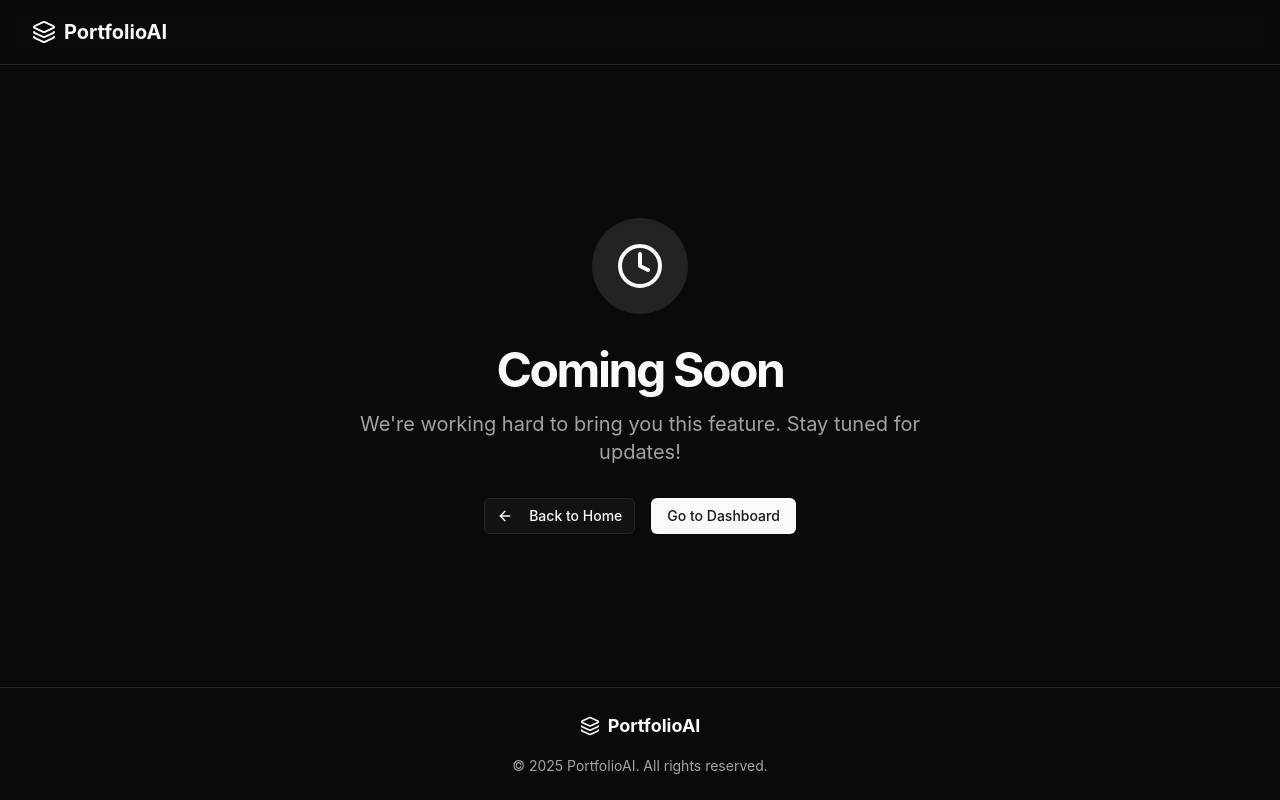
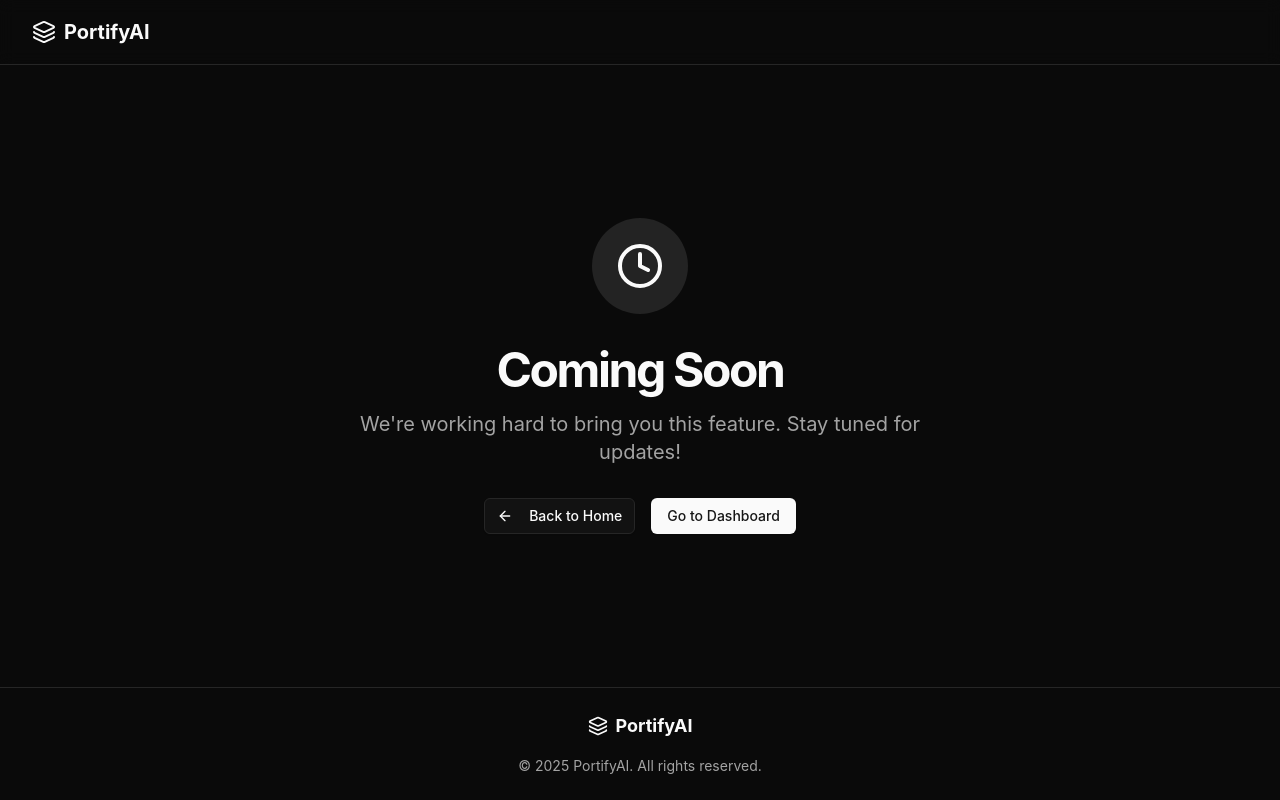
Before and after one commit to KushalSharmaGit/PortifyAI, a React (Vite) app in the folder client/: page /commingsoon in a window 1280 px wide. Built offline with nearby package versions, Linux system fonts and the light colour scheme.

Commit message:
Renamed the website

```diff
--- a/client/src/Pages/CommingSoon.jsx
+++ b/client/src/Pages/CommingSoon.jsx
@@ -11,7 +11,7 @@ const CommingSoon = () => {
               <div className="flex items-center gap-2">
                 <Link to="/" className="flex items-center gap-2">
                   <Layers className="h-6 w-6 text-primary" />
-                  <span className="text-xl font-bold">PortfolioAI</span>
+                  <span className="text-xl font-bold">PortifyAI</span>
                 </Link>
               </div>
             </div>
@@ -51,10 +51,10 @@ const CommingSoon = () => {
             <div className="container flex flex-col items-center justify-center gap-4 text-center">
               <div className="flex items-center gap-2">
                 <Layers className="h-5 w-5 text-primary" />
-                <span className="text-lg font-bold">PortfolioAI</span>
+                <span className="text-lg font-bold">PortifyAI</span>
               </div>
               <p className="text-sm text-muted-foreground">
-                © {new Date().getFullYear()} PortfolioAI. All rights reserved.
+                © {new Date().getFullYear()} PortifyAI. All rights reserved.
               </p>
             </div>
           </footer>
--- a/client/src/Pages/LandingPage.jsx
+++ b/client/src/Pages/LandingPage.jsx
@@ -242,7 +242,7 @@ function LandingPage() {
                 <div className="inline-block rounded-lg bg-primary/10 px-3 py-1 text-sm text-primary">Testimonials</div>
                 <h2 className="text-3xl font-bold tracking-tighter md:text-4xl/tight">What our users are saying</h2>
                 <p className="max-w-[900px] text-muted-foreground md:text-xl/relaxed lg:text-base/relaxed xl:text-xl/relaxed">
-                  Join thousands of professionals who have transformed their online presence with PortfolioAI.
+                  Join thousands of professionals who have transformed their online presence with PortifyAI.
                 </p>
               </div>
             </div>
@@ -265,7 +265,7 @@ function LandingPage() {
                     ))}
                   </div>
                   <p className="text-muted-foreground">
-                    "I spent weeks trying to build my own portfolio before finding PortfolioAI. Within 10 minutes, I had
+                    "I spent weeks trying to build my own portfolio before finding PortifyAI. Within 10 minutes, I had
                     a professional site that perfectly showcased my work. Landed a new client the next day!"
                   </p>
                 </div>
@@ -298,7 +298,7 @@ function LandingPage() {
                   </div>
                   <p className="text-muted-foreground">
                     "As a developer, I wanted a portfolio that showed my skills without spending days coding it.
-                    PortfolioAI delivered exactly what I needed with minimal effort. The customization options are
+                    PortifyAI delivered exactly what I needed with minimal effort. The customization options are
                     fantastic."
                   </p>
                 </div>
@@ -380,7 +380,7 @@ function LandingPage() {
                   </li>
                   <li className="flex items-center">
                     <CheckCircle className="mr-2 h-4 w-4 text-primary" />
-                    <span>PortfolioAI subdomain</span>
+                    <span>PortifyAI subdomain</span>
                   </li>
                   <li className="flex items-center">
                     <CheckCircle className="mr-2 h-4 w-4 text-primary" />
@@ -482,7 +482,7 @@ function LandingPage() {
                   Ready to create your portfolio?
                 </h2>
                 <p className="max-w-[900px] md:text-xl/relaxed lg:text-base/relaxed xl:text-xl/relaxed">
-                  Join thousands of professionals who have transformed their online presence with PortfolioAI.
+                  Join thousands of professionals who have transformed their online presence with PortifyAI.
                 </p>
               </div>
               <div className="mx-auto w-full max-w-sm space-y-2">
--- a/client/src/Pages/LoginPage.jsx
+++ b/client/src/Pages/LoginPage.jsx
@@ -66,7 +66,7 @@ function LoginPage() {
           <div className="flex flex-col items-center space-y-2 text-center">
             <Link to="/" className="flex items-center gap-2">
               <Layers className="h-8 w-8 text-primary" />
-              <span className="text-2xl font-bold">PortfolioAI</span>
+              <span className="text-2xl font-bold">PortifyAI</span>
             </Link>
             <h1 className="text-2xl font-bold">Welcome back</h1>
             <p className="text-sm text-muted-foreground">Enter your credentials to access your account</p>
--- a/client/src/Pages/NotFound.jsx
+++ b/client/src/Pages/NotFound.jsx
@@ -11,7 +11,7 @@ const NotFound = () => {
               <div className="flex items-center gap-2">
                 <Link to="/" className="flex items-center gap-2">
                   <Layers className="h-6 w-6 text-primary" />
-                  <span className="text-xl font-bold">PortfolioAI</span>
+                  <span className="text-xl font-bold">PortifyAI</span>
                 </Link>
               </div>
             </div>
@@ -59,10 +59,10 @@ const NotFound = () => {
             <div className="container flex flex-col items-center justify-center gap-4 text-center">
               <div className="flex items-center gap-2">
                 <Layers className="h-5 w-5 text-primary" />
-                <span className="text-lg font-bold">PortfolioAI</span>
+                <span className="text-lg font-bold">PortifyAI</span>
               </div>
               <p className="text-sm text-muted-foreground">
-                © {new Date().getFullYear()} PortfolioAI. All rights reserved.
+                © {new Date().getFullYear()} PortifyAI. All rights reserved.
               </p>
             </div>
           </footer>
--- a/client/src/Pages/PortfolioOne.jsx
+++ b/client/src/Pages/PortfolioOne.jsx
@@ -57,7 +57,7 @@ const PortfolioOne = () => {
             <div className="container flex h-16 items-center justify-between">
                 <div className="font-bold text-xl">
                 <Link to="/" className="flex items-center gap-2">
-                    <span>PortfolioAI</span>
+                    <span>PortifyAI</span>
                 </Link>
                 </div>
                 <nav className="hidden md:flex gap-6">
--- a/client/src/Pages/SignUpPage.jsx
+++ b/client/src/Pages/SignUpPage.jsx
@@ -62,7 +62,7 @@ const SignUpPage = () => {
               <div className="flex flex-col items-center space-y-2 text-center">
                 <Link to="/" className="flex items-center gap-2">
                   <Layers className="h-8 w-8 text-primary" />
-                  <span className="text-2xl font-bold">PortfolioAI</span>
+                  <span className="text-2xl font-bold">PortifyAI</span>
                 </Link>
                 <h1 className="text-2xl font-bold">Welcome</h1>
                 <p className="text-sm text-muted-foreground">Enter your credentials to create your account</p>
--- a/client/src/components/DashboardHeader.jsx
+++ b/client/src/components/DashboardHeader.jsx
@@ -24,7 +24,7 @@ export default function DashboardHeader() {
         <div className="flex items-center gap-2">
           <Link to="/" className="flex items-center gap-2">
             <Layers className="h-6 w-6 text-primary" />
-            <span className="text-xl font-bold">PortfolioAI</span>
+            <span className="text-xl font-bold">PortifyAI</span>
           </Link>
         </div>
         <div className="flex items-center gap-4">
--- a/client/src/components/Footer.jsx
+++ b/client/src/components/Footer.jsx
@@ -8,7 +8,7 @@ const Footer = () => {
     <div className="container flex flex-col items-center justify-center gap-4 px-4 md:px-6 md:flex-row md:justify-between">
       <div className="flex items-center gap-2">
         <Layers className="h-6 w-6 text-primary" />
-        <span className="text-lg font-bold">PortfolioAI</span>
+        <span className="text-lg font-bold">PortifyAI</span>
       </div>
       <nav className="flex gap-4 sm:gap-6">
         <Link to="/terms" className="text-sm hover:underline underline-offset-4">
@@ -23,7 +23,7 @@ const Footer = () => {
       </nav>
       <div className="flex items-center gap-4">
         <p className="text-sm text-muted-foreground">
-          © {new Date().getFullYear()} PortfolioAI. All rights reserved.
+          © {new Date().getFullYear()} PortifyAI. All rights reserved.
         </p>
       </div>
     </div>
--- a/client/src/components/Header.jsx
+++ b/client/src/components/Header.jsx
@@ -31,7 +31,7 @@ const Header = () => {
         <div className="container flex h-16 items-center justify-between">
           <div className="flex items-center gap-2">
             <Layers className="h-6 w-6 text-primary" />
-            <span className="text-xl font-bold">PortfolioAI</span>
+            <span className="text-xl font-bold">PortifyAI</span>
           </div>
           <nav className="hidden md:flex gap-6">
             <HashLink to="#features" className="text-sm font-medium transition-colors hover:text-primary hover:cursor-pointer" smooth>
```
